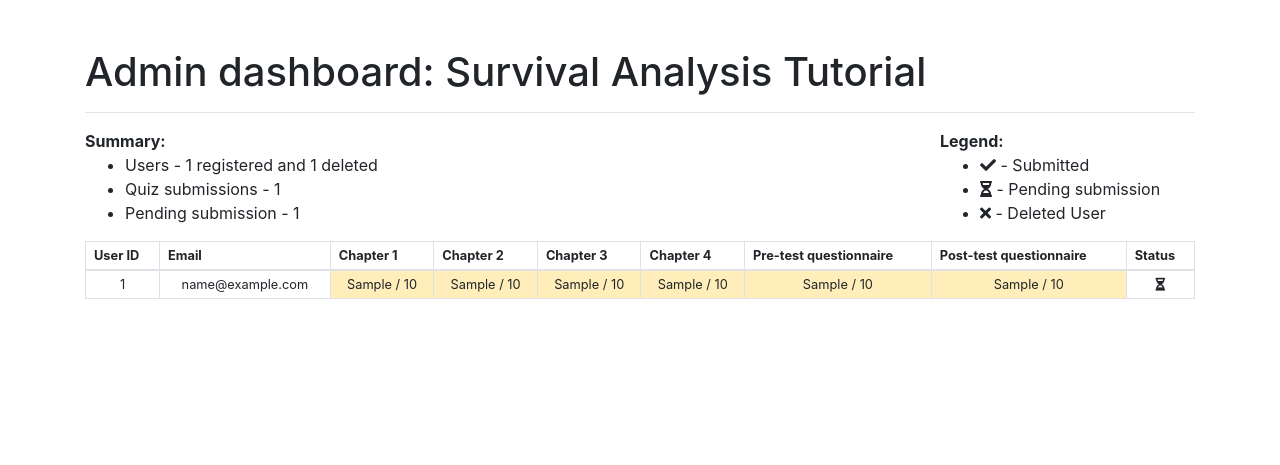
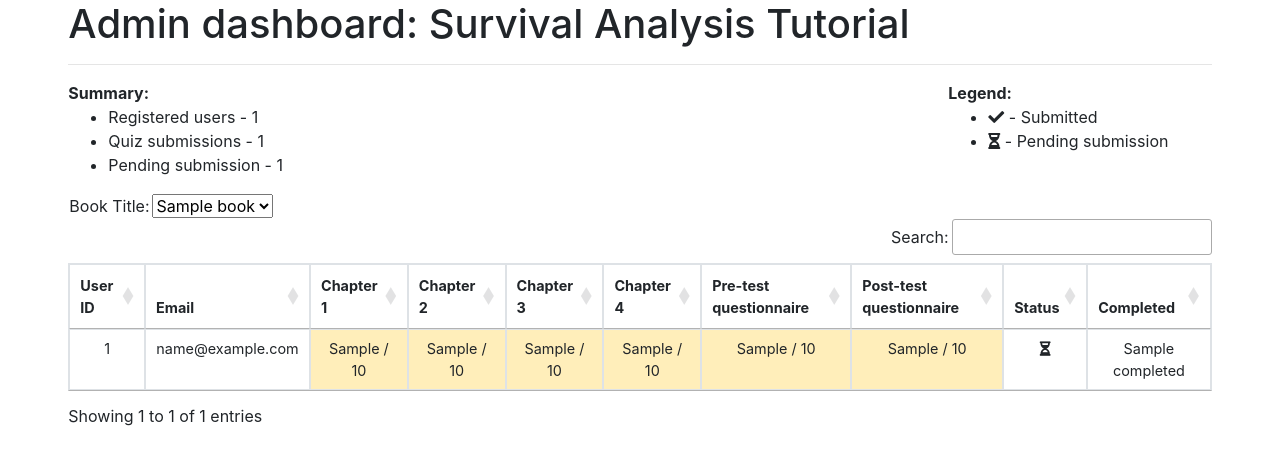
Before and after one commit to biolab/orange-lecture-notes-web-be, a Flask app: template app/templates/admin_dashboard.html in a window 1280 px wide. Shown: the top 465 px of the page. Run offline with Flask 2, Linux system fonts and the light colour scheme; tables that the repository leaves empty hold one stand-in row (values such as "Sample post"); the template is opened without the code that fills it: values that come from a table or form of the project are taken from there, most other values are stand-ins (such as "Sample title", 1, 10 or a date in 2020); parts of the project's set-up code (start-up, migrations or seed data) failed here and were passed over; some libraries are stand-ins or nearby versions.

Commit message:
change admin dashboard

```diff
--- a/app/templates/admin_dashboard.html
+++ b/app/templates/admin_dashboard.html
@@ -8,9 +8,12 @@
     <link rel="stylesheet" href="https://maxcdn.bootstrapcdn.com/bootstrap/4.0.0/css/bootstrap.min.css">
     <link rel="stylesheet" href="https://cdnjs.cloudflare.com/ajax/libs/font-awesome/5.15.3/css/all.min.css">
 
+    <link rel="stylesheet" type="text/css" href="https://cdn.datatables.net/1.11.3/css/jquery.dataTables.min.css">
+
+
     <style>
         .compact-table {
-            font-size: 0.8rem;
+            font-size: 0.9rem;
         }
         .compact-table th,
         .compact-table td {
@@ -22,36 +25,50 @@
 </head>
 <body>
 
-    <div class="container mt-5">
+    <div class="container-fluid col-11">
         <h1>Admin dashboard: Survival Analysis Tutorial</h1>
         <hr>
 
-        <div class="row  justify-content-md-right">
-            <div class="col-lg-9">
+        <div class="row justify-content-md-right" >
+            <div class="col-md-9">
             <strong>Summary:</strong>
 
                 <ul>
-                    <li>Users - {{ summary.user_count }} registered and  {{ summary.deleted_count }} deleted</li>
+                    <li>Registered users - {{ summary.user_count }}</li>
                     <li>Quiz submissions - {{ summary.submission_count }}</li>
                     <li>Pending submission - {{ summary.pending_count }}</li>
                 </ul>
 
             </div>
-            <div class="col-lg-3">
+            <div class="col-md-3">
                 <strong>Legend:</strong>
                 <ul>
                     <li><i class="fas fa-check"></i> - Submitted</li>
                     <li><i class="fas fa-hourglass-half"></i> - Pending submission</li>
-                    <li><i class="fas fa-times"></i> - Deleted User</li>
                 </ul>
             </div>
           </div>
 
 
-
-        <table class="table table-bordered compact-table">
+          <table class="inputs">
+            <tbody>
+                <tr>
+                    <td>Book Title:</td>
+                    <td>
+                        <select id="book_id" name="book_id">
+                            {% for book in books %}
+                                <option value="{{ book.book_id }}">{{ book.book_title }}</option>
+                            {% endfor %}
+                            <!-- <option value="b8c6c06e-dee4-5eb6-af3e-6692cf712ee2">Survival Analysis</option>
+                            <option value="9f7b5686-3d1c-5b8e-87c0-17f4f7a1d676">Survival Analysis (Public)</option> -->
+                        </select>
+                    </td>
+                </tr>
+        </tbody></table>
+        <table id="book_state" class="table table-bordered compact-table">
             <thead>
                 <tr>
+                    <th>Book ID</th>
                     <th>User ID</th>
                     <th>Email</th>
                     <th>Chapter 1</th>
@@ -61,6 +78,7 @@
                     <th>Pre-test questionnaire</th>
                     <th>Post-test questionnaire</th>
                     <th>Status</th>
+                    <th>Completed</th>
                 </tr>
             </thead>
             <tbody>
@@ -75,6 +93,7 @@
 
                 {% for row in data %}
                 <tr>
+                    <td class="text-center">{{ row['book_id'] }}</td>
                     <td class="text-center">{{ row['user_id'] }}</td>
                     <td class="text-center">{{ row['email'] }}</td>
 
@@ -85,31 +104,53 @@
                     {{ table_cell(row['pre_test'], row['pre_test_total'], False) }}
                     {{ table_cell(row['post_test'], row['post_test_total'], False) }}
 
+                    <td class="text-center">
 
-                    <!-- <td class="text-center">{{ '✔️' if row['isQuizComplete'] else '❌' }}</td> -->
-                    <td class="text-center">
-                        {% if row['is_deleted'] %}
-                            <i class="fas fa-times"></i>
-                        {% elif row['isQuizComplete'] %}
+                        {% if row['isQuizComplete'] %}
                             <i class="fas fa-check"></i>
                         {% else %}
                             <i class="fas fa-hourglass-half"></i>
                         {% endif %}
                     </td>
 
-
-
+                    <td class="text-center">{{ row['completed'] }}</td>
                 </tr>
                 {% endfor %}
+
             </tbody>
 
         </table>
     </div>
 </body>
 
-<!-- <script>
+<script type="text/javascript" src="https://code.jquery.com/jquery-3.5.1.js"></script>
+<script type="text/javascript" src="https://cdn.datatables.net/1.11.3/js/jquery.dataTables.min.js"></script>
+<script>
     $(document).ready(function() {
-        $('.table').DataTable();
+        $('.table').DataTable(
+            {
+                "paging": false,
+                'columnDefs' : [{'visible': false, 'targets': [0]}]
+            });
+
+        const table = $('#book_state').DataTable();
+        $.fn.dataTable.ext.search.push(function (settings, data, dataIndex) {
+            var book_id = $('#book_id').val();
+
+            var book_id_col = data[0];
+            if (book_id == book_id_col) {
+                return true;
+            }
+            return false;
+        });
+
+        $('#book_id').on('change', function () {
+            table.draw();
+        });
+
+        // Manually trigger the draw method on page load
+        table.draw();
     });
-</script> -->
+</script>
+
 </html>
```
Also changed, not shown: app/routes.py (+24 -12 lines).
